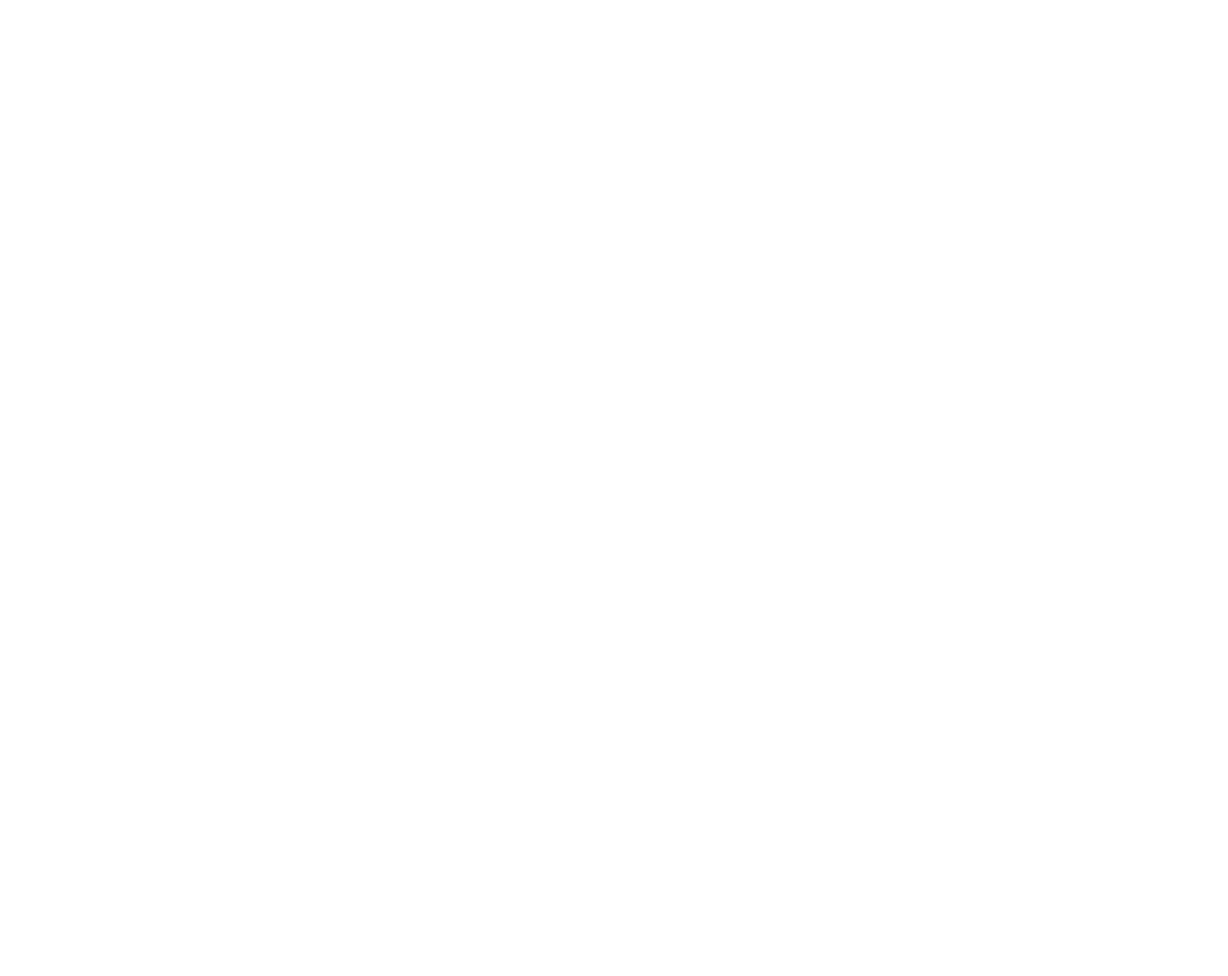
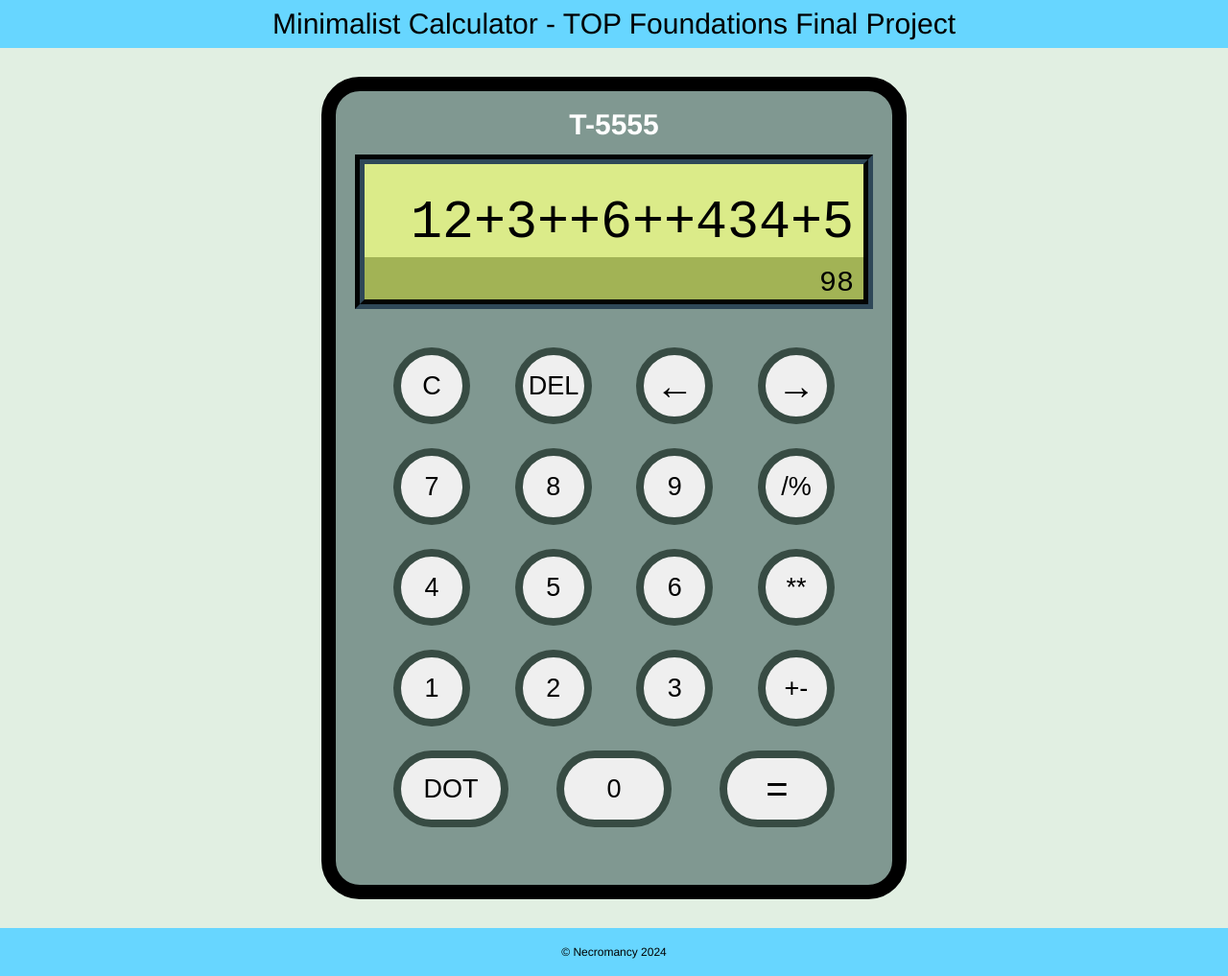
Before and after one commit to Necromancy501/calculator, a plain HTML site: page index.html in a window 1280 px wide. Shown: the whole page at 96% size. Before the commit the page ends 800 px from the top, so only its background shows below. Drawn offline with Linux system fonts and the light colour scheme.

Commit message:
Add structural and stylistic CSS/HTML/JS

```diff
--- a/index.html
+++ b/index.html
@@ -5,19 +5,23 @@
     <script src="script.js" defer></script>
     <meta charset="UTF-8">
     <meta name="viewport" content="width=device-width, initial-scale=1.0">
-    <title>Calculator</title>
+    <title>Calculator by Necro</title>
 </head>
 <body>
+    <div class="header">Minimalist Calculator - TOP Foundations Final Project</div>
+
     <div class="container">
-        <div class="header"></div>
         <div class="body-calc">
+            <div class="signature">T-5555</div>
             <div class="display-box">
-                <div class="display-top"></div>
-                <div class="display-bottom"></div>
+                <div class="display-top">12+3++6++434+5</div>
+                <div class="display-bottom">98</div>
             </div>
             <div class="buttons-container"></div>
         </div>
-        <div class="footer"></div>
+    </div>
+
+    <div class="footer"><p>© Necromancy 2024</p>
     </div>
 </body>
 </html>
--- a/script.js
+++ b/script.js
@@ -0,0 +1,93 @@
+// Constants for sketch layout.
+const BUTTONS_WIDTH = 4;
+const BUTTONS_HEIGHT = 4;
+const BUTTONS_BOTTOM = 3;
+
+// Selecting buttons container element
+const buttonsContainer = document.querySelector(".buttons-container");
+buttonsContainer.style.display = "flex";
+buttonsContainer.style.flexFlow = "column wrap";
+buttonsContainer.style.gap = "25px";
+buttonsContainer.style.alignItems = 'stretch';
+buttonsContainer.style.padding = '40px';
+buttonsContainer.style.justifyContent = 'center';
+
+// Stickers for buttons
+let stickersCounter = 0;
+const stickers = ['C','DEL','←','→','7','8','9','/%','4','5','6','**','1', '2', '3', '+-', "DOT", "0", "="];
+
+// Creating buttons inside buttons container
+for (i=0; i<BUTTONS_HEIGHT; i++){
+
+    //Creating and styling the row container
+    const buttonsRow = document.createElement("div");
+    buttonsRow.style.display = "flex";
+    buttonsRow.style.flexFlow = "row nowrap";
+    buttonsRow.style.gap = "30px";
+    buttonsRow.style.justifyContent = "space-between";
+    buttonsRow.style.alignItems = "center";
+    buttonsRow.style.flex = "0, 1, auto";
+
+    for (n=0; n<BUTTONS_WIDTH; n++){
+        // Creation of the buttons
+        const button = document.createElement("button");
+        button.dataset.position = `${n},${i}`;
+        button.dataset.label = `${stickers[stickersCounter]}`
+        button.textContent = stickers[stickersCounter++];
+
+        // Styling of the buttons
+        button.style.margin = "0px";
+        button.style.borderRadius = "40px";
+        button.style.width = "80px";
+        button.style.height = "80px";
+        button.style.fontSize = "27px";
+        button.style.flex = "1, 1, auto";
+        button.style.border = "8px solid #374b43";
+
+        // Arrow specifics
+        if (button.textContent == "→" || button.textContent == "←"){
+            button.style.fontSize = "40px";
+            button.style.fontWeight = "bold";
+        }
+
+        buttonsRow.appendChild(button);
+    }
+    buttonsContainer.appendChild(buttonsRow);
+}
+
+// Creating last row of buttons
+
+//Creating and styling the row container
+const buttonsLastRow = document.createElement("div");
+buttonsLastRow.style.display = "flex";
+buttonsLastRow.style.flexFlow = "row nowrap";
+buttonsLastRow.style.gap = "29px";
+buttonsLastRow.style.justifyContent = "space-between";
+buttonsLastRow.style.alignItems = "center";
+buttonsLastRow.style.flex = "0, 1, auto";
+
+for (a=0;a<BUTTONS_BOTTOM;a++){
+
+    // Creation of the buttons
+    const button = document.createElement("button");
+    button.dataset.position = `${4},${a}`;
+    button.textContent = stickers[stickersCounter++];
+
+    // Styling of the buttons
+    button.style.margin = "0px";
+    button.style.borderRadius = "40px";
+    button.style.width = "120px";
+    button.style.height = "80px";
+    button.style.fontSize = "27px";
+    button.style.flex = "1, 1, auto";
+    button.style.border = "8px solid #374b43";
+
+    // Equal Specifics
+    if (button.textContent == '='){
+        button.style.fontSize = "40px";
+    }
+
+    buttonsLastRow.appendChild(button);
+}
+
+buttonsContainer.appendChild(buttonsLastRow);
--- a/style.css
+++ b/style.css
@@ -0,0 +1,112 @@
+
+/* GENERAL */
+
+body {
+    font-family: 'Helvetica', 'Times New Roman', 'Verdana', 'Arial', sans-serif;
+    background-color: #e1efe2;
+    margin: 0px;
+    min-height: 100vh;
+    display: flex;
+    flex-direction: column;
+    align-items: stretch;
+}
+
+/*CONTAINER*/
+
+.container {
+    display: flex;
+    flex-flow: column nowrap;
+}
+
+.body-calc {
+    background-color: #2b4d4b88;
+    margin: 30px;
+    padding: 10px 20px 20px 20px;
+    display: flex;
+    flex-flow: column nowrap;
+    align-self: center;
+    border-radius: 40px;
+    border: 15px solid black;
+}
+
+/* HEADER */
+
+.header,
+.footer {
+    background-color: #67d6ff;
+    font-size: 30px;
+    text-align: center;
+    text-justify: center;
+    padding: 10px;
+    height: 30px;
+    display: flex;
+    align-items: center;
+    justify-content: center;
+}
+
+.footer p {
+    font-size: 12px;
+}
+
+/* CALCULATOR */
+
+.signature {
+    color: #ffffff;
+    font-size: 30px;
+    font-weight: bolder;
+    text-align: center;
+    padding: 8px 0px 4px 0px;
+}
+
+.display-box {
+    display: flex;
+    flex-flow: column nowrap;
+    border: 10px groove #2f4858;
+    text-align: end;
+    margin-top: 10px;
+    flex: 0 0 auto;
+}
+
+.display-top {
+    min-width: 500px;
+    max-width: 500px;
+    font-family: 'Courier New';
+    font-size: 55px;
+    padding: 30px 10px 4px 10px;
+    background-color: #dbeb89;
+    overflow: auto;
+    &::-webkit-scrollbar-thumb:hover {
+        background: #9bacff !important;
+      }
+      &::-webkit-scrollbar-track {
+        -webkit-box-shadow: inset 0 0 6px rgba(83, 83, 83, 0.07);
+        background-color: #f1f1f1;
+      }
+      &::-webkit-scrollbar {
+        width: 7px;
+        background-color: #f1f1f1;
+      }
+      &::-webkit-scrollbar-thumb {
+        background-color: #8b8eb2;
+        border-radius: 40px;
+      }
+}
+
+.display-bottom {
+    font-family: 'Courier New';
+    font-size: 30px;
+    padding: 10px 10px 0px 10px;
+    background-color: #a2b355;
+    width: 500px;
+}
+
+.buttons-container {
+    display: flex;
+    flex-flow: column nowrap;
+}
+
+button:hover {
+    background-color: aquamarine;
+    font-weight: bold;
+
+}
```
Also changed, not shown: sketch.png (added), 2 other files.
